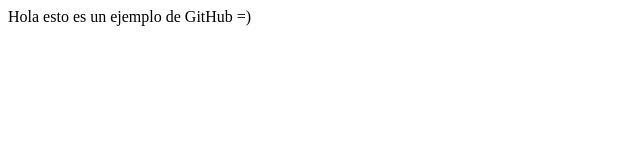
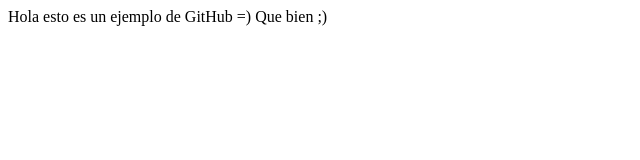
Before and after one commit to alvert/PrimerGit, a plain HTML site: page index.html in a window 1280 px wide. Shown: the full height of the page, 0-640 px from the left. Drawn offline with Linux system fonts and the light colour scheme.

Commit message:
Texto Dos en index.html
Adiciond de segundo texto dentro de body

```diff
--- a/index.html
+++ b/index.html
@@ -15,6 +15,7 @@ background:color:#000;
 <body>
 
 Hola esto es un ejemplo de GitHub =)
+Que bien ;)
 
 </body>
 
```
